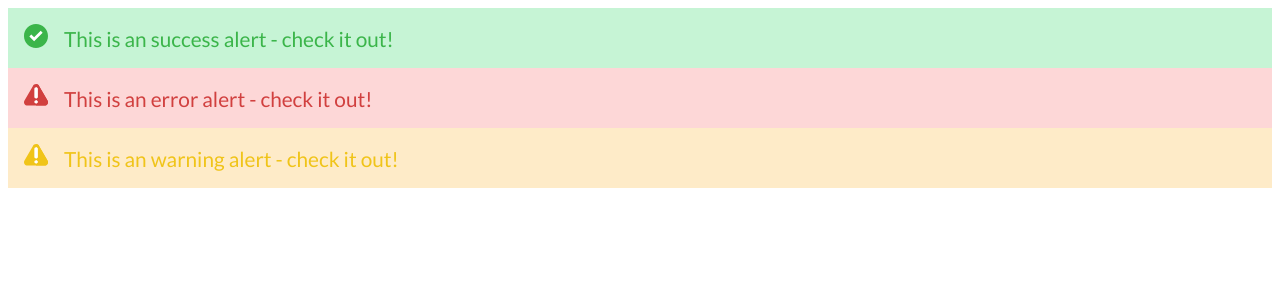
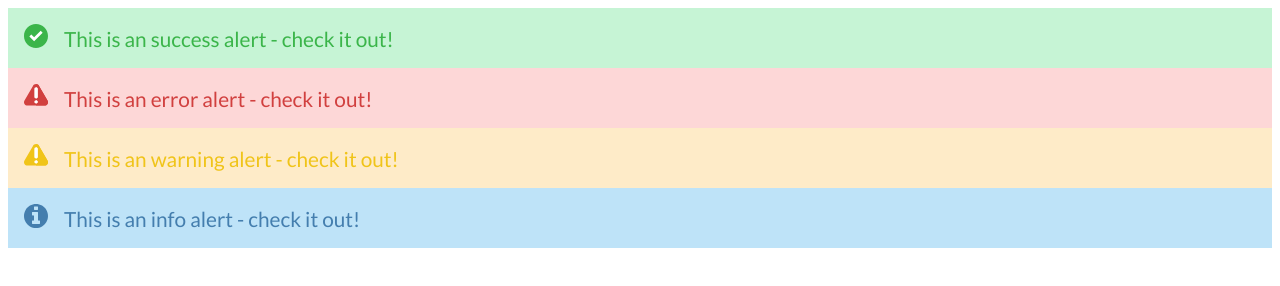
Before and after one commit to jugalkpatel/Component_Library, a plain HTML site: page components/alerts.html in a window 1280 px wide. Drawn offline with Linux system fonts and the light colour scheme.

Commit message:
feat: added info alert

```diff
--- a/components/alerts.css
+++ b/components/alerts.css
@@ -12,6 +12,8 @@
   --error-alert-fontcolor: #d1403f;
   --warning-alert-backcolor: #feebc8;
   --warning-alert-fontcolor: #f0c419;
+  --info-alert-backcolor: #bee3f8;
+  --info-alert-fontcolor: #447eae;
   --alert-font-size: 1.3rem;
   --alert-icon-margin-right: 1rem;
   --alert-padding: 1rem;
@@ -48,3 +50,8 @@
   background-color: var(--warning-alert-backcolor);
   color: var(--warning-alert-fontcolor);
 }
+
+.alerts__info {
+  background-color: var(--info-alert-backcolor);
+  color: var(--info-alert-fontcolor);
+}
--- a/components/alerts.html
+++ b/components/alerts.html
@@ -204,6 +204,54 @@
         </span>
         This is an warning alert - check it out!
       </div>
+      <!-- alert-warning end -->
+      <div class="alerts__info alerts--common">
+        <span class="alerts--margin--common">
+          <svg
+            xmlns="http://www.w3.org/2000/svg"
+            xmlns:xlink="http://www.w3.org/1999/xlink"
+            xmlns:svgjs="http://svgjs.com/svgjs"
+            version="1.1"
+            width="24"
+            height="24"
+            x="0"
+            y="0"
+            viewBox="0 0 438.533 438.533"
+            style="enable-background: new 0 0 512 512"
+            xml:space="preserve"
+            class=""
+          >
+            <g>
+              <g xmlns="http://www.w3.org/2000/svg">
+                <path
+                  d="M409.133,109.203c-19.608-33.592-46.205-60.189-79.798-79.796C295.736,9.801,259.058,0,219.273,0   c-39.781,0-76.47,9.801-110.063,29.407c-33.595,19.604-60.192,46.201-79.8,79.796C9.801,142.8,0,179.489,0,219.267   c0,39.78,9.804,76.463,29.407,110.062c19.607,33.592,46.204,60.189,79.799,79.798c33.597,19.605,70.283,29.407,110.063,29.407   s76.47-9.802,110.065-29.407c33.593-19.602,60.189-46.206,79.795-79.798c19.603-33.596,29.403-70.284,29.403-110.062   C438.533,179.485,428.732,142.795,409.133,109.203z M182.727,54.813c0-2.666,0.855-4.853,2.57-6.565   c1.712-1.711,3.903-2.57,6.567-2.57h54.82c2.662,0,4.853,0.859,6.561,2.57c1.711,1.712,2.573,3.899,2.573,6.565v45.682   c0,2.664-0.862,4.854-2.573,6.564c-1.708,1.712-3.898,2.568-6.561,2.568h-54.82c-2.664,0-4.854-0.856-6.567-2.568   c-1.715-1.709-2.57-3.9-2.57-6.564V54.813z M292.359,356.309c0,2.662-0.863,4.853-2.57,6.561c-1.704,1.714-3.895,2.57-6.563,2.57   H155.317c-2.667,0-4.854-0.856-6.567-2.57c-1.712-1.708-2.568-3.898-2.568-6.564v-45.682c0-2.67,0.856-4.853,2.568-6.567   c1.713-1.708,3.903-2.57,6.567-2.57h27.41v-91.358h-27.41c-2.667,0-4.853-0.855-6.567-2.568c-1.712-1.711-2.568-3.901-2.568-6.567   v-45.679c0-2.666,0.856-4.853,2.568-6.567c1.715-1.713,3.905-2.568,6.567-2.568h91.367c2.662,0,4.853,0.855,6.561,2.568   c1.711,1.714,2.573,3.901,2.573,6.567v146.179h27.401c2.669,0,4.859,0.855,6.57,2.566c1.704,1.712,2.566,3.901,2.566,6.567v45.683   H292.359z"
+                  fill="#447eae"
+                  data-original="#000000"
+                  style=""
+                  class=""
+                />
+              </g>
+              <g xmlns="http://www.w3.org/2000/svg"></g>
+              <g xmlns="http://www.w3.org/2000/svg"></g>
+              <g xmlns="http://www.w3.org/2000/svg"></g>
+              <g xmlns="http://www.w3.org/2000/svg"></g>
+              <g xmlns="http://www.w3.org/2000/svg"></g>
+              <g xmlns="http://www.w3.org/2000/svg"></g>
+              <g xmlns="http://www.w3.org/2000/svg"></g>
+              <g xmlns="http://www.w3.org/2000/svg"></g>
+              <g xmlns="http://www.w3.org/2000/svg"></g>
+              <g xmlns="http://www.w3.org/2000/svg"></g>
+              <g xmlns="http://www.w3.org/2000/svg"></g>
+              <g xmlns="http://www.w3.org/2000/svg"></g>
+              <g xmlns="http://www.w3.org/2000/svg"></g>
+              <g xmlns="http://www.w3.org/2000/svg"></g>
+              <g xmlns="http://www.w3.org/2000/svg"></g>
+            </g>
+          </svg>
+        </span>
+        This is an info alert - check it out!
+      </div>
+      <!--alert-info end-->
     </div>
   </body>
 </html>
```
